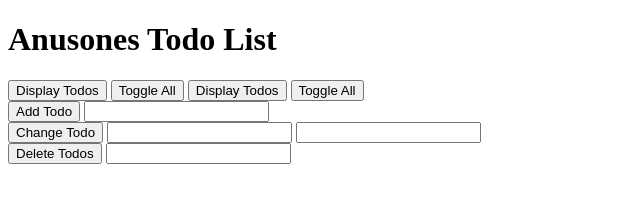
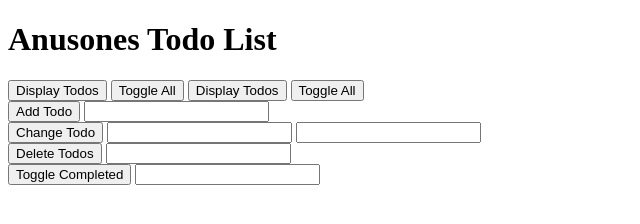
Before and after one commit to ahnuce/watchandcode, a website: page index.html in a window 1280 px wide. Shown: the whole page, without its empty margins (0-640 px from the left). Drawn offline with Linux system fonts and the light colour scheme.

Commit message:
toggle completed button done

```diff
--- a/index.html
+++ b/index.html
@@ -30,6 +30,11 @@
       <button onclick="handlers.deleteTodo()">Delete Todos</button>
       <input id="deleteTodoPositionInput" type="number">
     </div>
+
+    <div>
+      <button onclick="handlers.toggleCompleted()">Toggle Completed</button>
+      <input id="toggleCompletedPositionInput" type="number">
+    </div>
     <script src="todos.js"></script>
   </body>
 </html>
--- a/todos.js
+++ b/todos.js
@@ -246,5 +246,10 @@ var handlers = {
     var deleteTodoPositionInput = document.getElementById('deleteTodoPositionInput');
     todoList.deleteTodo(deleteTodoPositionInput.valueAsNumber);
     deleteTodoPositionInput.value = '';
+  },
+  toggleCompleted: function(){
+    var toggleCompletedPositionInput = document.getElementById('toggleCompletedPositionInput');
+    todoList.toggleCompleted(toggleCompletedPositionInput.valueAsNumber);
+    toggleCompletedPositionInput.value = '';
   }
 };
```
